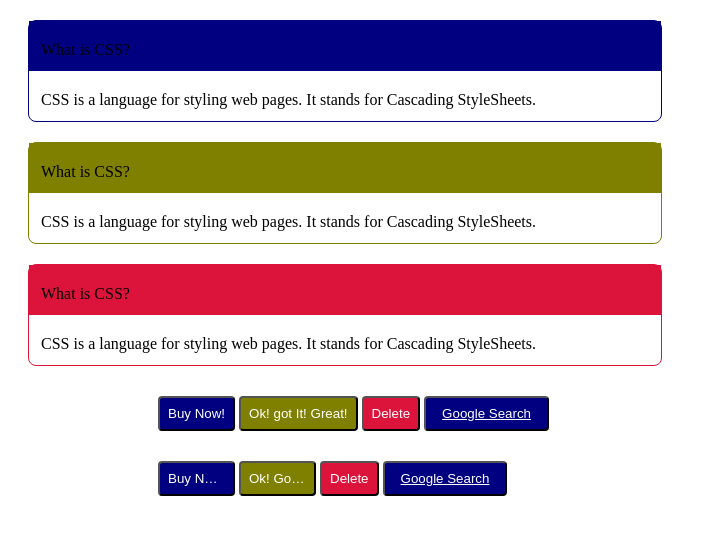
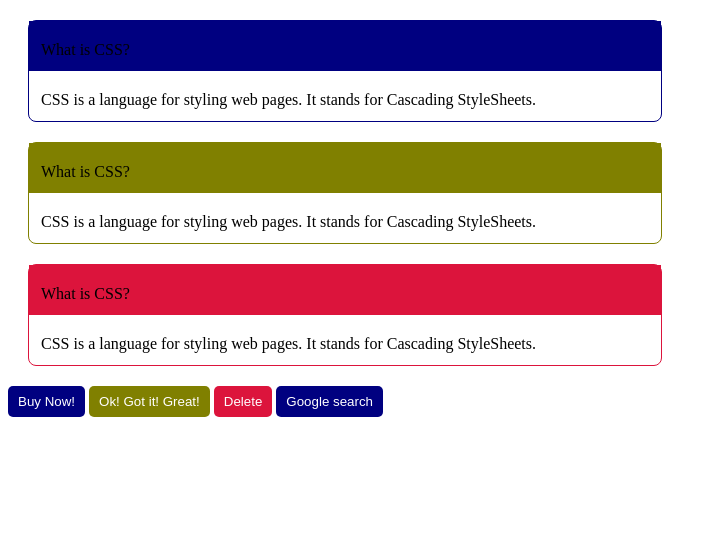
Before and after one commit to rutu14/Fynd-Assign2, a plain HTML site: page index.html in a window 1280 px wide. Shown: the whole page, without its empty margins (0-717 px from the left). Drawn offline with Linux system fonts and the light colour scheme.

Commit message:
New assign changes added

```diff
--- a/index.html
+++ b/index.html
@@ -45,34 +45,12 @@
 
     <!-- Buttons -->
     <div class="btn-section">
-        <button class="btn buy">
-            Buy Now!
-        </button>
-        <button class="btn ok">
-            Ok! got It! Great!
-        </button>
-        <button class="btn dlt">
-            Delete
-        </button>
-        <button class="btn google">
-            <a href="https://www.google.com/" target="_">Google Search</a>
-        </button>
-    </div>
-
-    <!-- Buttons with overflowing buttons -->
-    <div class="btn-section">
-        <button class="btn buy overflowing">
-            Buy Now!
-        </button>
-        <button class="btn ok overflowing">
-            Ok! Got It! Great!
-        </button>
-        <button class="btn dlt">
-            Delete
-        </button>
-        <button class="btn google ">
-            <a href="https://www.google.com/" target="_">Google Search</a>
-        </button>
+        <button class="primary">Buy Now!</button>
+    <button class="secondary">Ok! Got it! Great!</button>
+    <button class="error">Delete</button>
+    <button class="google">
+      <a class="google" href="https://www.google.com/">Google search</a>
+    </button>
     </div>
 </body>
 
--- a/style.css
+++ b/style.css
@@ -43,30 +43,55 @@
     background-color: crimson;
 }
 /* .........button...... */
-.btn-section{
-    margin: 30px;
-    margin-left: 150px;
+
+
+
+
+button {
+    padding: 0.5rem 0.625rem;
+    border: 0px;
+    border-radius: 5px;
+    background-color: #00006d;
   }
-.btn, a {
-    padding: 8px;
-    border-radius: 4px;
+  .primary {
+    background-color: navy;
     color: white;
   }
-a:active {
-    background-color: rgb(83, 83, 255);
+  .primary:hover {
+    background-color: #6666ff;
+    color: white;
   }
-.buy, .ok, .dlt, .google :hover{
-    cursor: pointer;
+  .primary:active {
+    background-color: navy;
+    color: white;
   }
 
+  .secondary {
+    background-color: olive;
+    color: white;
+  }
+  .secondary:hover {
+    background-color: #b3b300;
+    color: white;
+  }
+  .secondary:active {
+    background-color: olive;
+    color: white;
+  }
+  .error {
+    background-color: crimson;
+    color: white;
+  }
+  .error:hover {
+    background-color: #ee4466;
+    color: white;
+  }
+  .error:active {
+    background-color: crimson;
+    color: white;
+  }
 
-/* overflow buttons */
-.overflowing {
-    width: 77px;
-    text-overflow: ellipsis;
-    overflow: hidden;
-    white-space: nowrap;
+  .google {
+    text-decoration: none;
+    color: white;
   }
-.btn-section{
-    margin-bottom: 10px;
-}
```
Lines whose indentation alone changed are shown as unchanged.
